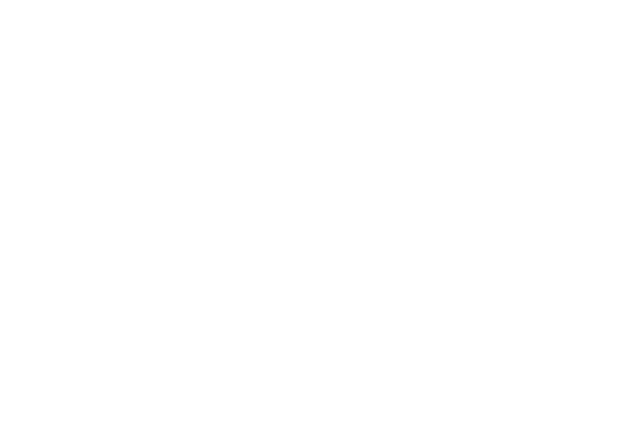
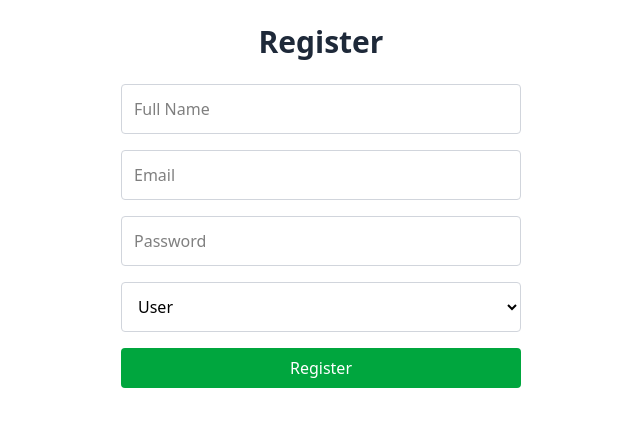
Before and after one commit to Thilankavishka/BordinFinder, a React (Vite) app in the folder frontend/: page /register in a window 1280 px wide. Before the commit this address had no page. Shown: the top 426 px of the page, without its empty margins (319-959 px from the left). Built offline with nearby package versions, Linux system fonts and the light colour scheme.

Commit message:
Create Register Component

```diff
--- a/frontend/src/App.jsx
+++ b/frontend/src/App.jsx
@@ -2,6 +2,7 @@
 import { BrowserRouter as Router, Routes, Route } from "react-router-dom";
 import HomePage from "./pages/HomePage";
 import LoginPage from "./pages/LoginPage";
+import RegisterPage from "./pages/RegisterPage";
 
 
 export default function App() {
@@ -10,6 +11,7 @@
       <Routes>
         <Route path="/" element={<HomePage />} />
         <Route path="/login" element={<LoginPage/>}/>
+        <Route path="/register" element={<RegisterPage/>}/>
 
       </Routes>
     </Router>
--- /dev/null
+++ b/frontend/src/pages/RegisterPage.jsx
@@ -0,0 +1,19 @@
+import React from "react";
+
+export default function RegisterPage() {
+  return (
+    <div className="p-6 max-w-md mx-auto">
+      <h2 className="text-3xl font-semibold mb-6 text-center text-gray-800">Register</h2>
+      <form className="flex flex-col space-y-4">
+        <input type="text" placeholder="Full Name" className="border border-gray-300 rounded p-3" />
+        <input type="email" placeholder="Email" className="border border-gray-300 rounded p-3" />
+        <input type="password" placeholder="Password" className="border border-gray-300 rounded p-3" />
+        <select className="border border-gray-300 rounded p-3">
+          <option value="user">User</option>
+          <option value="seller">Seller</option>
+        </select>
+        <button type="submit" className="bg-green-600 text-white py-2 rounded hover:bg-green-700">Register</button>
+      </form>
+    </div>
+  );
+}
```
